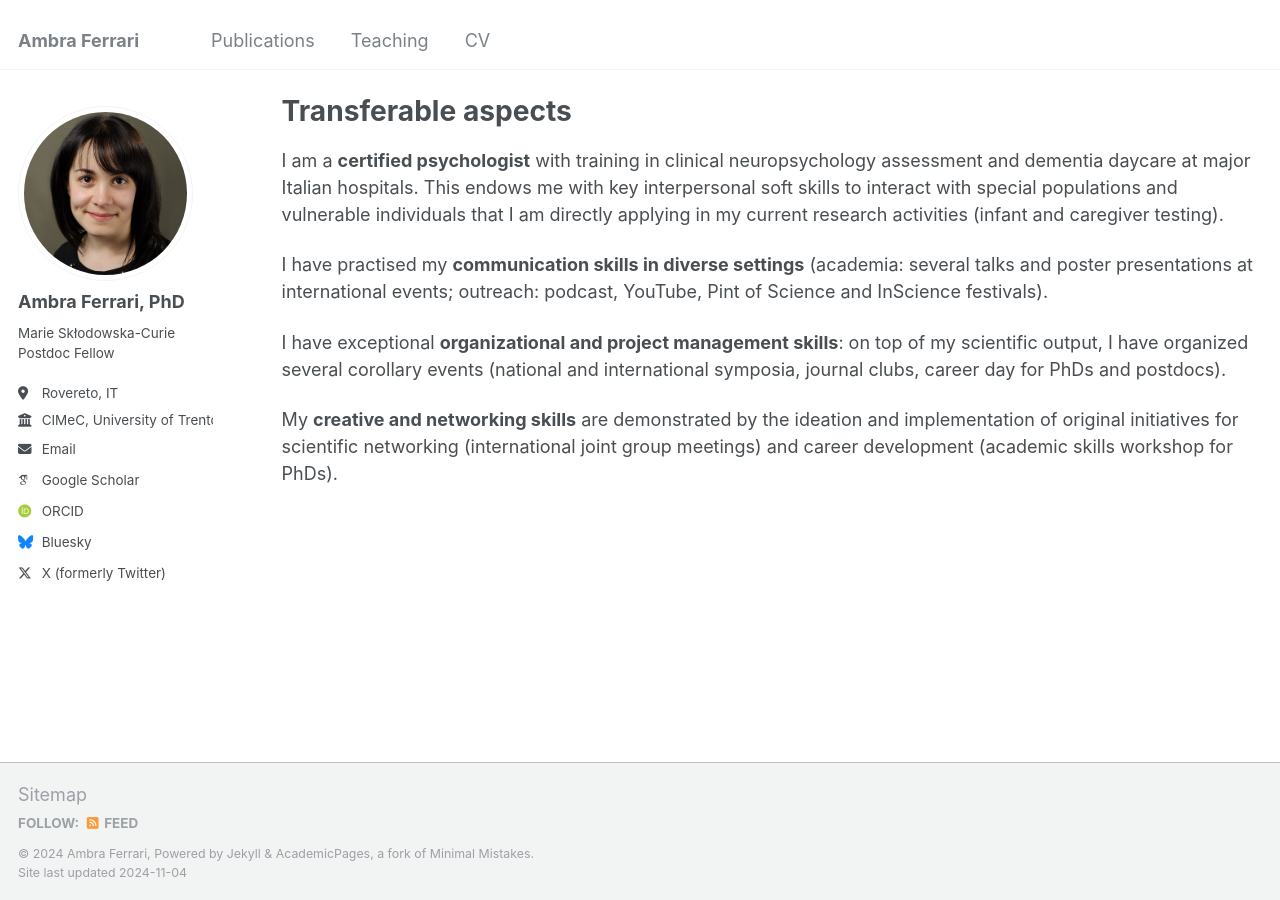
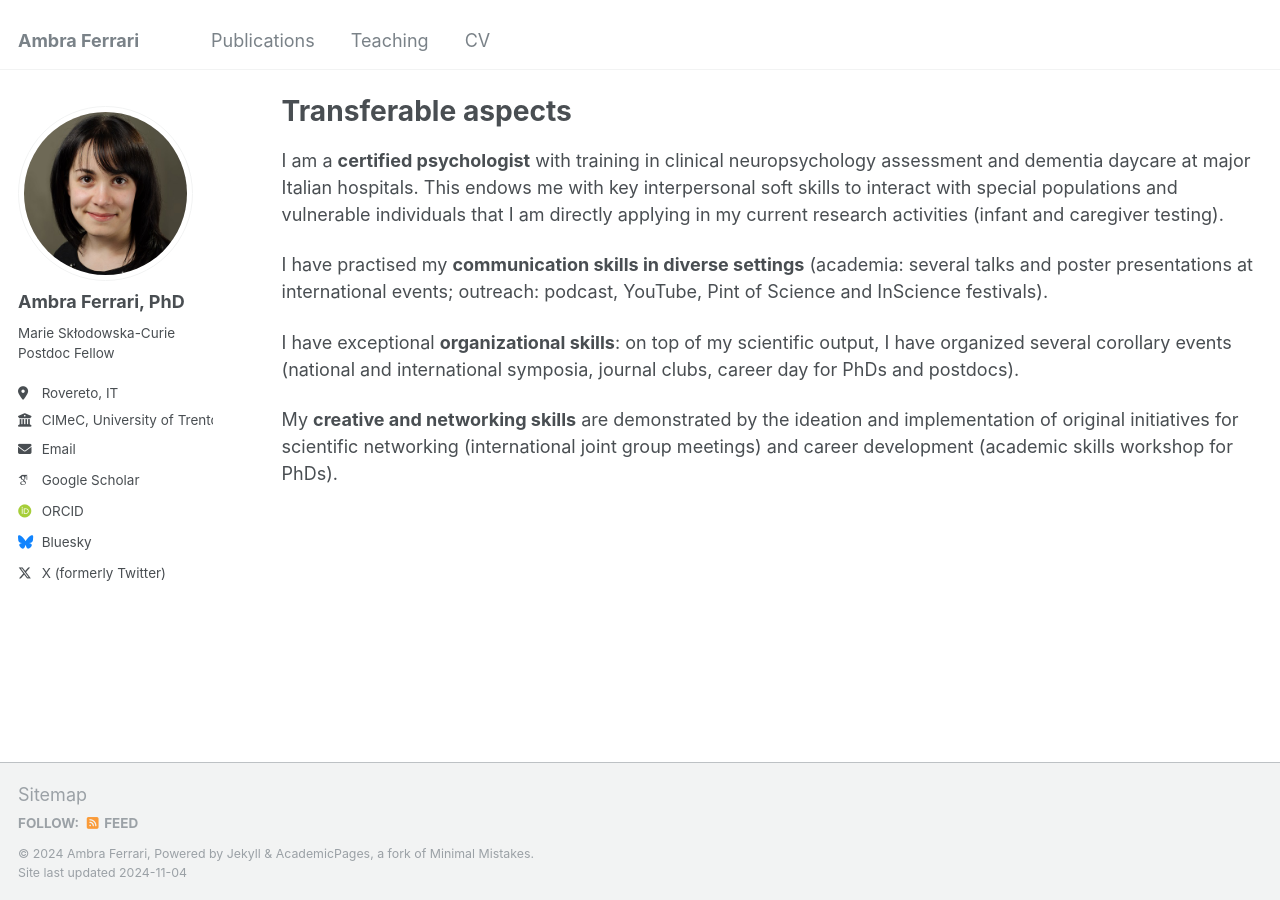
Before and after one commit to ambrafer/ambrafer.github.io, a Jekyll site: the page built from _pages/cv.md, in a window 1280 px wide and 900 px high, scrolled down 1737 px. Built offline with Jekyll 4.4.1, drawn with Linux system fonts in a browser that asks for light colours; some web fonts are replaced.

Commit message:
Update cv.md

```diff
--- a/_pages/cv.md
+++ b/_pages/cv.md
@@ -41,6 +41,6 @@ I am a **certified psychologist** with training in clinical neuropsychology asse
 
 I have practised my **communication skills in diverse settings** (academia: several talks and poster presentations at international events; outreach: podcast, YouTube, Pint of Science and InScience festivals).
 
-I have exceptional **organizational and project management skills**: on top of my scientific output, I have organized several corollary events (national and international symposia, journal clubs, career day for PhDs and postdocs).
+I have exceptional **organizational skills**: on top of my scientific output, I have organized several corollary events (national and international symposia, journal clubs, career day for PhDs and postdocs).
 
 My **creative and networking skills** are demonstrated by the ideation and implementation of original initiatives for scientific networking (international joint group meetings) and career development (academic skills workshop for PhDs).
```
